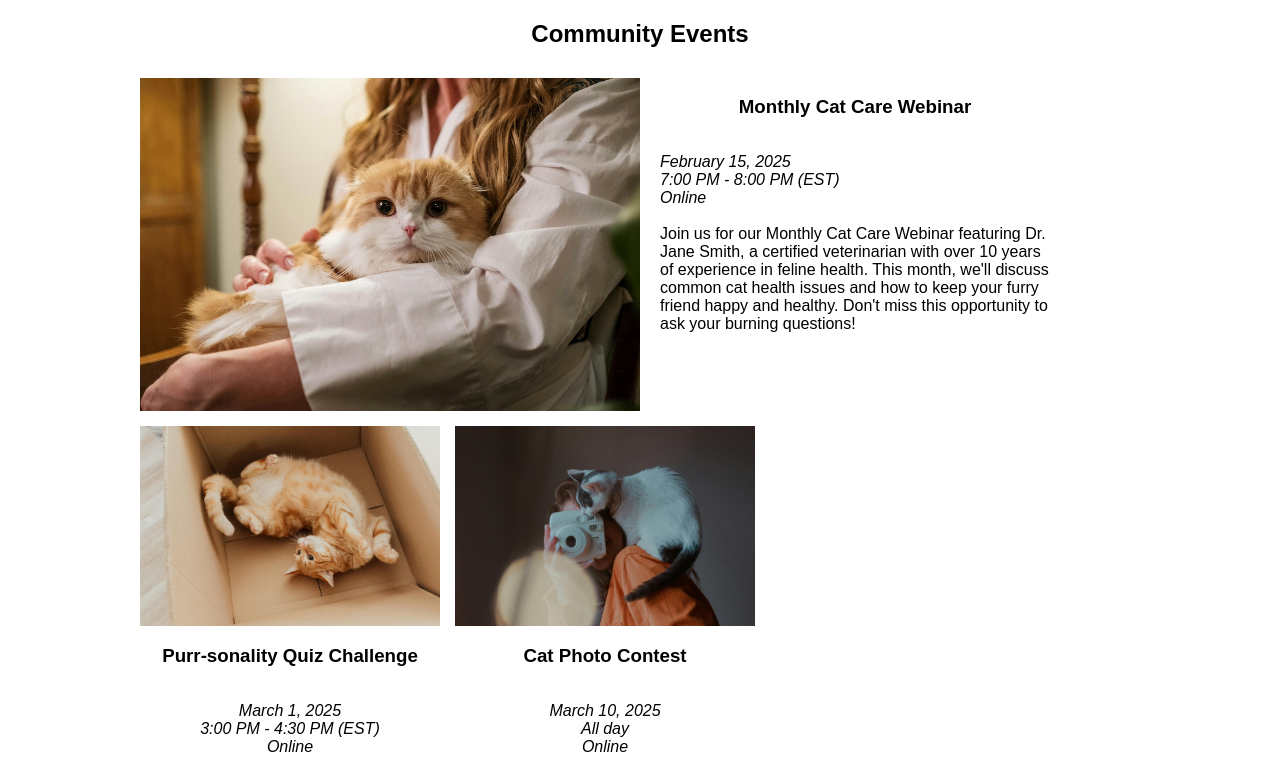
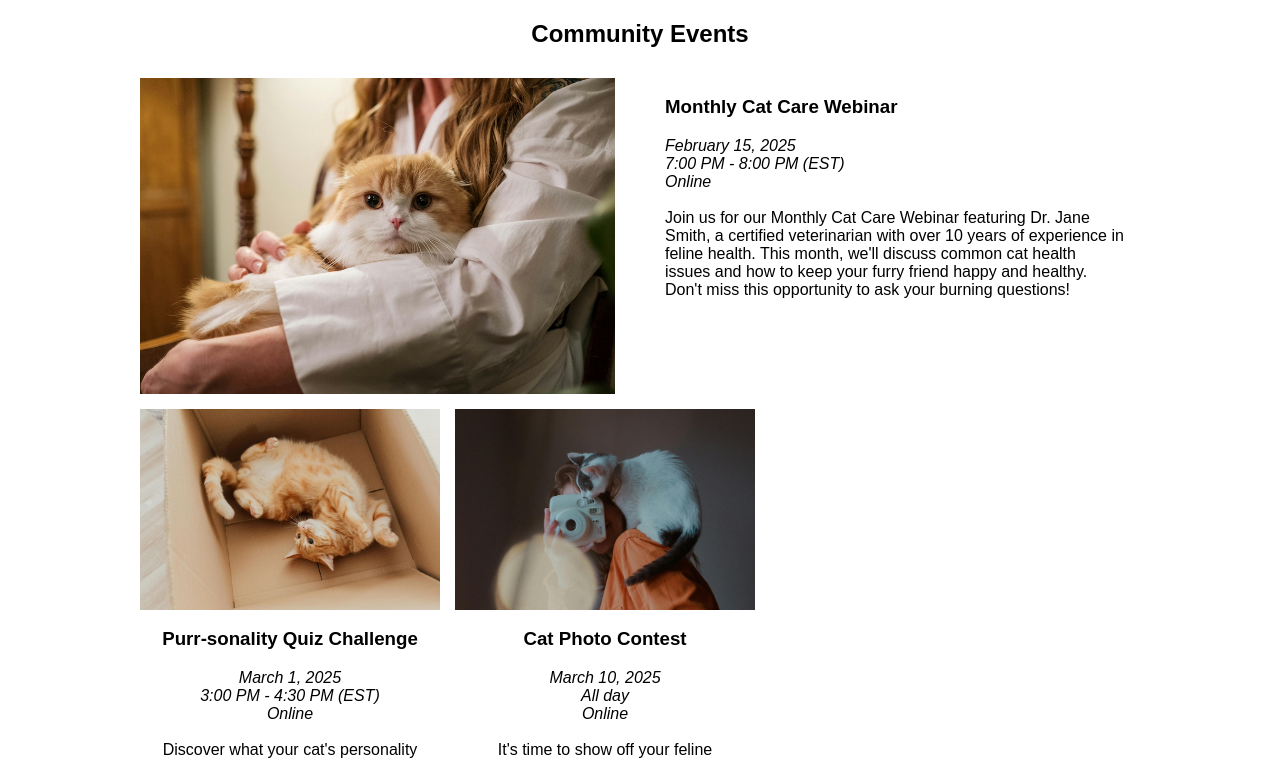
Before and after one commit to Arthur65524/COMM672_assignmentM7, a plain HTML site: page part2/community.html in a window 1280 px wide. Shown: the part 115-875 px from the top of the page. Drawn offline with Linux system fonts and the light colour scheme.

Commit message:
Everything complete commit

```diff
--- a/part2/community.html
+++ b/part2/community.html
@@ -23,29 +23,35 @@
     </header>
 <h2>Community Events</h2>
 <section class="community container">
-    <div class="event-block featured">
+    <div class="featured">
         <img src="images/event-cat-care.jpg" alt="cat care">
+        <div>
             <h3>Monthly Cat Care Webinar</h3>
             <p><span>February 15, 2025</span><br>
                 <span>7:00 PM - 8:00 PM (EST)<br>
                 Online</span><br><br>
                 Join us for our Monthly Cat Care Webinar featuring Dr. Jane Smith, a certified veterinarian with over 10 years of experience in feline health. This month, we'll discuss common cat health issues and how to keep your furry friend happy and healthy. Don't miss this opportunity to ask your burning questions!</p>
         </div>
+    </div>
     <div class="event-block">
         <img src="images/event-cat-quiz.jpg" alt="cat quizzes">
+        <div>
             <h3>Purr-sonality Quiz Challenge</h3>
             <p><span>March 1, 2025</span><br>
                 <span>3:00 PM - 4:30 PM (EST)<br>
                 Online</span><br><br>
                 Discover what your cat's personality says about them in our Purr-sonality Quiz Challenge! Join fellow cat lovers for a fun-filled hour of quizzes and discussions. Share your results, learn about different cat traits, and enjoy the company of like-minded individuals. Prizes for the most unique results!</p>
         </div>
+    </div>
     <div class="event-block">
         <img src="images/event-cat-photo.jpg" alt="cat community">
+        <div>
         <h3>Cat Photo Contest</h3>
             <p><span>March 10, 2025</span><br>
                 <span>All day<br>
                 Online</span><br><br>
                 It's time to show off your feline friends! Enter our Cat Photo Contest by submitting your best cat photo for a chance to win fabulous prizes. This month's theme is "Cats in Action." Winners will be announced on March 15, so get your cameras ready and capture those purr-fect moments!</p>
+        </div>
     </div>
 </section>
 <footer>
--- a/part2/css/styles.css
+++ b/part2/css/styles.css
@@ -60,8 +60,6 @@
 footer img {
     width: 35px;
 }
-
-
 .community {
     width: 1000px;
     display: grid;
@@ -69,32 +67,35 @@
     grid-template-rows: .5fr .5fr;
     gap: 15px;
 }
+.featured {
+    width: 1000px;
+    display: grid;
+    grid-template-columns: 1fr 2fr;
+    grid-auto-rows: auto;
+    grid-row: span 1;
+    grid-column: span 3;
+    gap: 50px;
+}
+.featured img {
+    width: 475px;
+    height: auto;
+  }
+.featured  h3, p {
+    text-align: left;
+    padding-right: 15px;
+}
 .event-block {
     display: grid;
     text-align: center;
-
-}
-.featured {
-    grid-template-columns: 1fr 1fr 2fr;
-    grid-auto-rows: auto;
-    grid-row: span 1;
-    grid-column: span 3;
-}
-.featured img {
-    width: 500px;
-    grid-row: span 3;
-    grid-column:  span 2;
 }
 img {
     width: 300px;
     padding: none;
 }
-.featured p {
-    text-align: left;
+.event-block p {
+    padding: 0 20px;
+    text-align: center;
 }
 span {
     font-style: italic;
 }
-.event-block p {
-    padding: 0 20px;
-}
```
Lines whose indentation alone changed are shown as unchanged.
